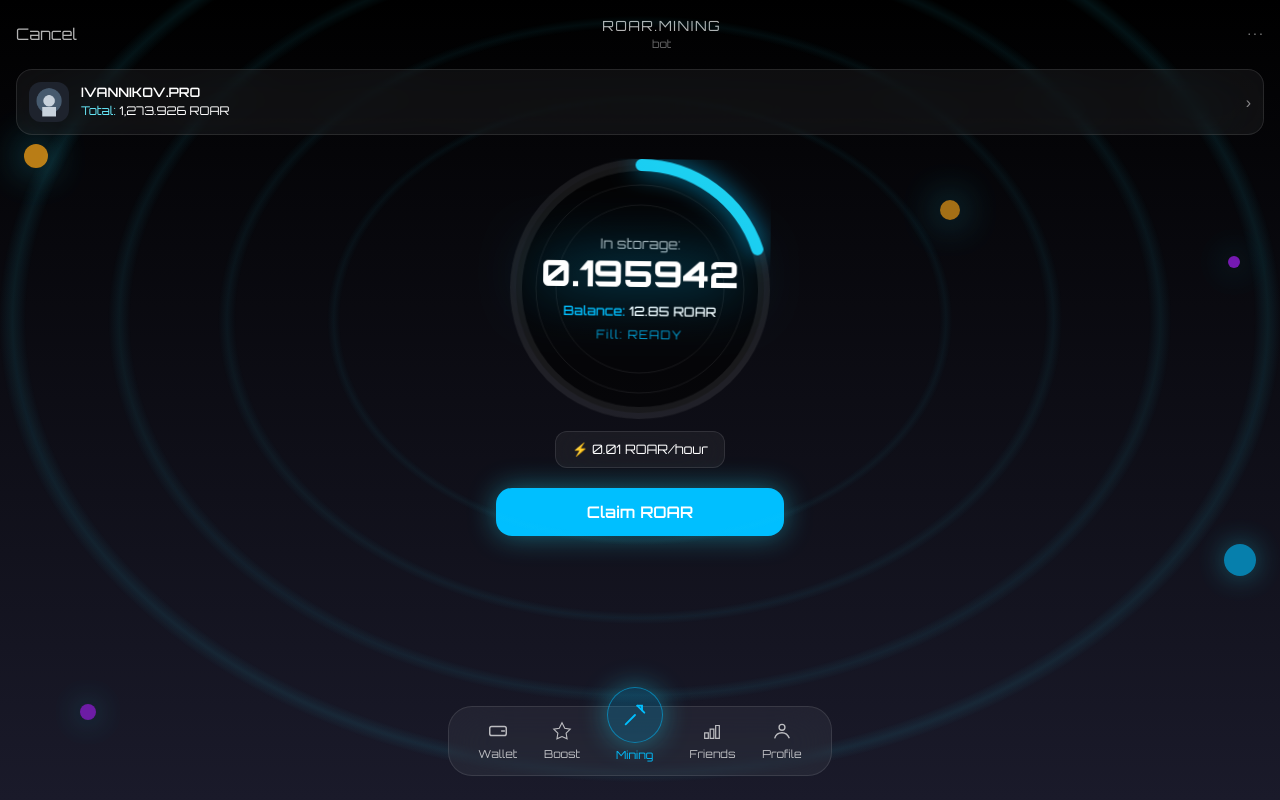
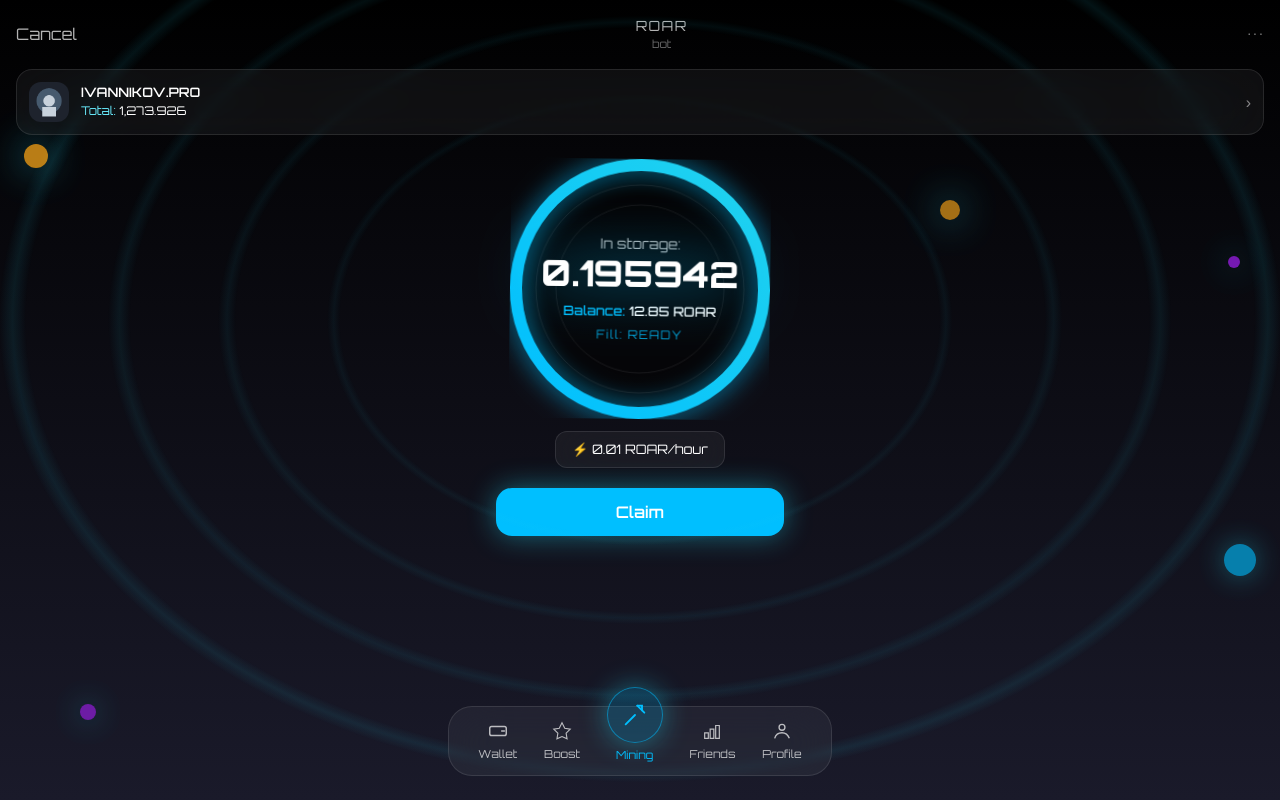
Before and after one commit to kashifrind143-dev/ROAR-UI, a Next.js app: page / in a window 1280 px wide. Built offline with nearby package versions, Linux system fonts and the light colour scheme.

Commit message:
Updated claim function and dial animation

```diff
--- a/app/layout.jsx
+++ b/app/layout.jsx
@@ -7,7 +7,7 @@ const orbitron = Orbitron({
   weight: ["400", "500", "600", "700", "800", "900"],
 });
 
-export const metadata = { title: "ROAR.Mining", description: "Roar first mockup UI with animations" };
+export const metadata = { title: "ROAR", description: "Roar UI with animations" };
 export default function RootLayout({ children }){
   return (
     <html lang="en">
--- a/app/page.jsx
+++ b/app/page.jsx
@@ -55,7 +55,7 @@ export default function Page(){
     if(data?.success){
       setBalance(b=> Number((b + storage).toFixed(6)));
       setStorage(0);
-      setTotalPoints(t=> Number((t + data.reward).toFixed(3)));
+      setTotalPoints(t=> Number((t + 10).toFixed(3)));
       const ts = Date.now();
       setLastClaim(ts);
       if (typeof window !== 'undefined') localStorage.setItem("lastClaim", String(ts));
@@ -68,7 +68,7 @@ export default function Page(){
   const r = (size - stroke)/2;
   const circ = 2*Math.PI*r;
   const cap = 1.0;
-  const progress = Math.min(1, storage/cap);
+  const progress = Math.min(1, 1 - remaining/FOUR_HOURS);
   const dash = circ * progress;
 
   return (
@@ -86,7 +86,7 @@ export default function Page(){
       <div className="px-4 pt-4 flex items-center justify-between">
         <button className="text-white/70">Cancel</button>
         <div className="text-center">
-          <p className="text-sm text-white/70 tracking-widest">ROAR.MINING</p>
+          <p className="text-sm text-white/70 tracking-widest">ROAR</p>
           <p className="text-[11px] text-white/40">bot</p>
         </div>
         <button className="text-white/70">•••</button>
@@ -98,7 +98,7 @@ export default function Page(){
           <img src={avatarUrl} alt="avatar" className="w-10 h-10 rounded-xl object-cover"/>
           <div className="flex-1">
             <p className="text-[13px] font-semibold">{username}</p>
-            <p className="text-[12px] text-cyan-300">Total: <span className="text-white">{totalPoints.toLocaleString()} ROAR</span></p>
+            <p className="text-[12px] text-cyan-300">Total: <span className="text-white">{totalPoints.toLocaleString()}</span></p>
           </div>
           <span className="text-white/50">›</span>
         </div>
@@ -150,7 +150,7 @@ export default function Page(){
           className={`mt-5 w-72 py-3 rounded-2xl font-semibold shadow-glow transition
             ${remaining>0 ? "bg-slate-700/80 text-white/60" : "bg-neon-blue hover:bg-neon-blue/80 text-white"}`}
         >
-          Claim ROAR
+          Claim
         </motion.button>
       </div>
 
--- a/package.json
+++ b/package.json
@@ -1,5 +1,5 @@
 {
-  "name": "roar-firstmockup-animated",
+  "name": "roar",
   "version": "1.0.0",
   "private": true,
   "scripts": {
```
Also changed, not shown: 1 other file (tests, documents, lock files or other folders).
